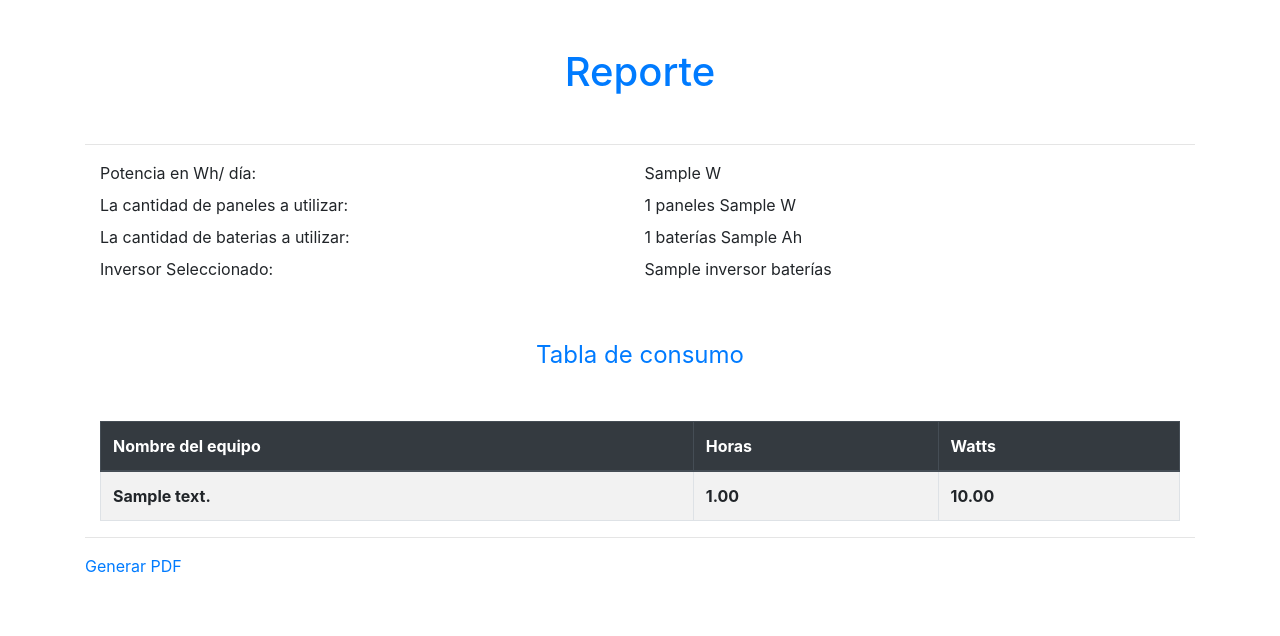
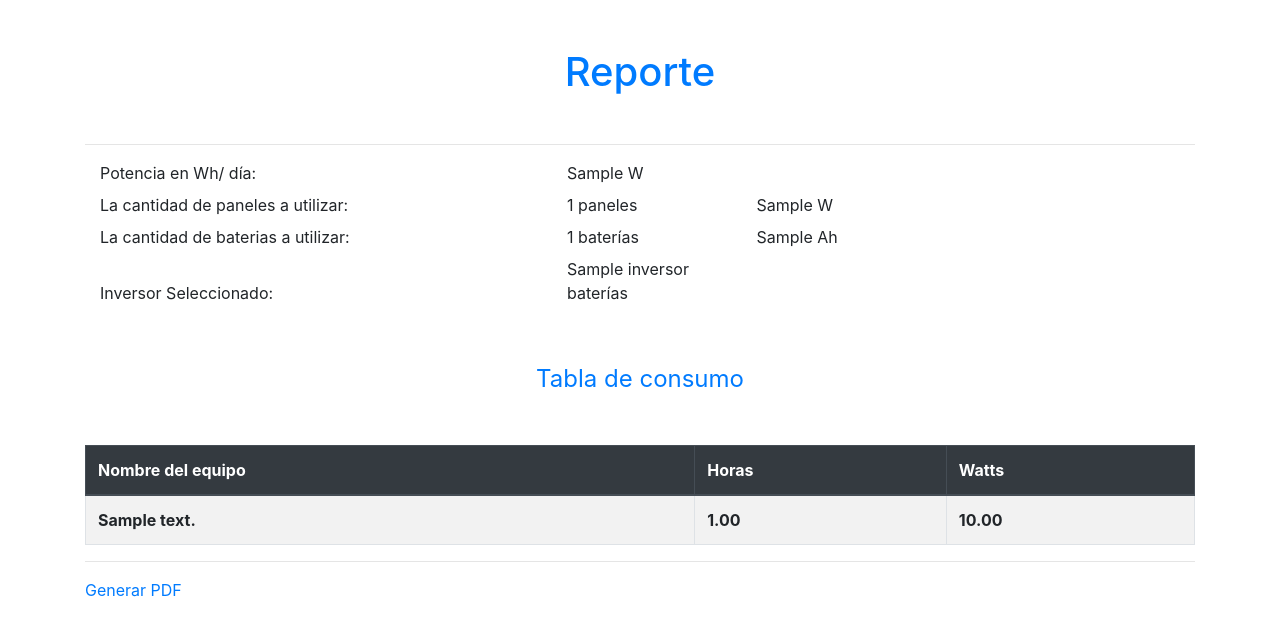
Before and after one commit to AlexCuencaM/calculadora-SFV, a Django app: template templates/calculadora/reporte.html in a window 1280 px wide. Shown: the top 636 px of the page. Run offline with Django 3.2, Linux system fonts and the light colour scheme; tables that the repository leaves empty hold one stand-in row (values such as "Sample post"); the template is opened without the code that fills it: values that come from a table or form of the project are taken from there, most other values are stand-ins (such as "Sample title", 1, 10 or a date in 2020); lists and menus that the app fills with data are empty; some libraries are stand-ins or nearby versions.

Commit message:
Cambios en el reporte

```diff
--- a/calculadora/Myprint.py
+++ b/calculadora/Myprint.py
@@ -74,7 +74,8 @@ class MyPrint:
 
         doc.build(elements)
         return pdf
-
+    def datosTabla(self,pdf,styles):
+        encabezados = [['Potencia en Wh/ día:', '{} W'.format(self.total),styles['Normal'], 'Watts'],]
     def tabla(self,pdf):
         #Creamos una tupla de encabezados para neustra tabla
         encabezados = [['Nombre del equipo', 'Horas', 'Watts'],]
--- a/templates/calculadora/reporte.html
+++ b/templates/calculadora/reporte.html
@@ -5,31 +5,23 @@
 <div class="container">
 <h1 class="my-5 text-center text-primary">Reporte</h1>
 <hr>
-	</div>
-	<div class="container">
-		<label class="col-sm-6 col-md-6 col-lg-6"> Potencia en Wh/ día: </label>
-		<label class="col-md-offset-6" id="potencia"> {{resultadosDevices}} W<!--Aqui va el valor de potencia--> </label>
 
-	</div>
-	<div class="container">
-		<label class="col-sm-6 col-md-6 col-lg-6"> La cantidad de paneles a utilizar: </label>
-		<label class="col-md-offset-6" id="cantidad_paneles"> {{TotalPanel}} paneles<!--Aquí va la cantidad de paneles--></label>
-		<label class="col-md-offset-8" id=""> {{panelCantidad}} W<!--Aqui va el valor de potencia--> </label>
-	</div>
-	<div class="container">
-		<label class="col-sm-6 col-md-6 col-lg-6"> La cantidad de baterias a utilizar: </label>
-		<label class="col-md-offset-6" id="cantidad_baterias">{{TotalBateria}} baterías <!--Aquí va la cantidad de paneles--></label>
-		<label class="col-md-offset-8" id=""> {{ah}} Ah<!--Aqui va el valor de potencia--> </label>
-	</div>
+<label class="col-sm-5 col-md-5 col-lg-5"> Potencia en Wh/ día: </label>
+<label class="col-md-2" id="potencia"> {{resultadosDevices}} W<!--Aqui va el valor de potencia--> </label>
 
-	<div class="container">
-		<label class="col-sm-6 col-md-6 col-lg-6"> Inversor Seleccionado: </label>
-		<label class="col-md-offset-6" id="cantidad_baterias">{{inversor}} baterías <!--Aquí va la cantidad de paneles--></label>
-	</div>
-	<div class="container">
 
+<label class="col-sm-5 col-md-5 col-lg-5"> La cantidad de paneles a utilizar: </label>
+<label class="col-md-2" id="cantidad_paneles"> {{TotalPanel}} paneles<!--Aquí va la cantidad de paneles--></label>
+<label class="col-md-4" id=""> {{panelCantidad}} W<!--Aqui va el valor de potencia--> </label>
+
+<label class="col-sm-5 col-md-5 col-lg-5"> La cantidad de baterias a utilizar: </label>
+<label class="col-md-2" id="cantidad_baterias">{{TotalBateria}} baterías <!--Aquí va la cantidad de paneles--></label>
+<label class="col-md-4" id=""> {{ah}} Ah<!--Aqui va el valor de potencia--> </label>
+
+<label class="col-sm-5 col-md-5 col-lg-5"> Inversor Seleccionado: </label>
+<label class="col-md-2" id="cantidad_baterias">{{inversor}} baterías <!--Aquí va la cantidad de paneles--></label>
 	<legend class="my-5 text-center text-primary">Tabla de consumo </legend>
-			<div class="col-sm-12 col-md-12 col-lg-12">
+
 		<table class="table table-bordered table-hover table-striped">
 			<thead class="thead-dark">
 				<tr>
@@ -48,9 +40,9 @@
 			{% endfor %}
 			</tbody>
 		</table>
-			</div>
-
 <hr>
 <a href="/reporte/{{TotalPanel}}/{{TotalBateria}}/{{resultadosDevices}}/{{inversor}}/{{ah}}/{{panelCantidad}}">Generar PDF</a>
 </div>
+
+
 {% endblock 'content' %}
```
Lines whose indentation alone changed are shown as unchanged.
